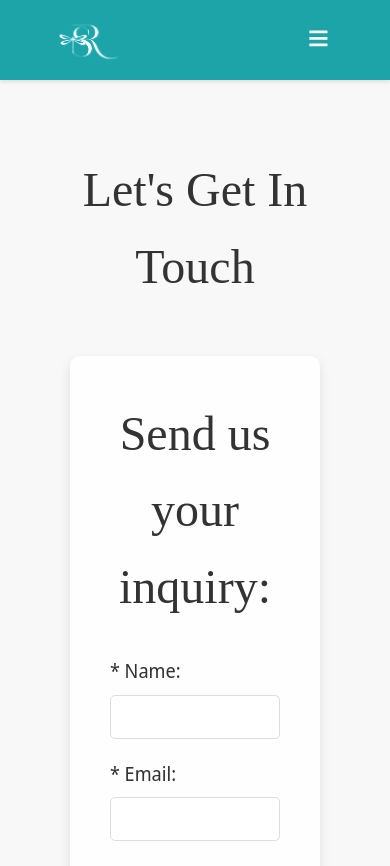
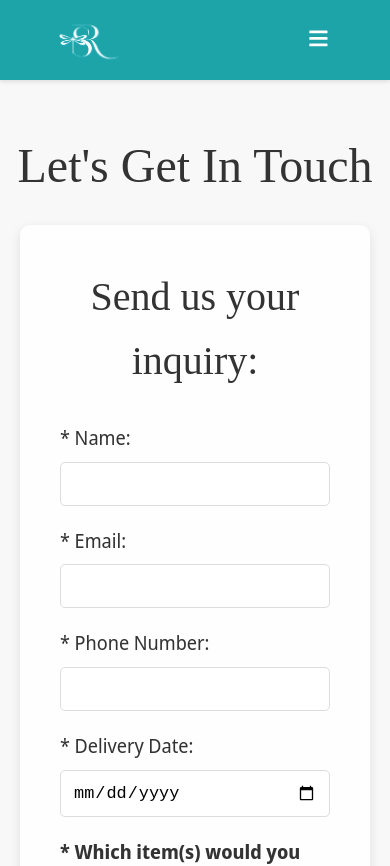
Before and after one commit to LEPII/SugarBossMiami, a React (Create React App) app: page /contact in a window 390 px wide. Shown: the top 866 px of the page. Built offline with nearby package versions, Linux system fonts and the light colour scheme; a web font is replaced by a local one.

Commit message:
minor update on the contact page

```diff
--- a/package.json
+++ b/package.json
@@ -10,8 +10,6 @@
     "@testing-library/user-event": "^13.5.0",
     "@types/jest": "^27.5.2",
     "@types/node": "^16.18.126",
-    "@types/react": "^18.3.21",
-    "@types/react-dom": "^18.3.7",
     "react": "^19.1.0",
     "react-dom": "^19.1.0",
     "react-hook-form": "^7.58.0",
@@ -46,6 +44,8 @@
     ]
   },
   "devDependencies": {
+    "@types/react": "^19.2.8",
+    "@types/react-dom": "^19.2.3",
     "typescript": "^4.9.5"
   }
 }
--- a/src/style/pages/contactpage.css
+++ b/src/style/pages/contactpage.css
@@ -37,3 +37,45 @@
   border-bottom-right-radius: 10px;
   overflow-y: auto;
 }
+
+@media (max-width: 600px) {
+  .contact-page-wrapper {
+    padding: 24px 0px;
+    margin: 6.5em auto 2em;
+    width: 100%;
+  }
+
+  .image-form-container {
+    width: 100%;
+    max-width: 100%;
+  }
+
+  .contact-form-overlay {
+    padding: 0px;
+    width: 100%;
+    max-width: 100%;
+  }
+
+  .contact-form {
+    width: 100%;
+    max-width: 100%;
+  }
+
+  .contact-form h2 {
+    font-size: 2.5em;
+  }
+
+  .contact-form-overlay,
+  .contact-form,
+  .contact-container {
+    min-width: 0;
+  }
+
+  .contact-form input,
+  .contact-form textarea,
+  .contact-form select {
+    width: 100%;
+    max-width: 100%;
+    box-sizing: border-box;
+  }
+}
```
Also changed, not shown: 1 other file (tests, documents, lock files or other folders).
